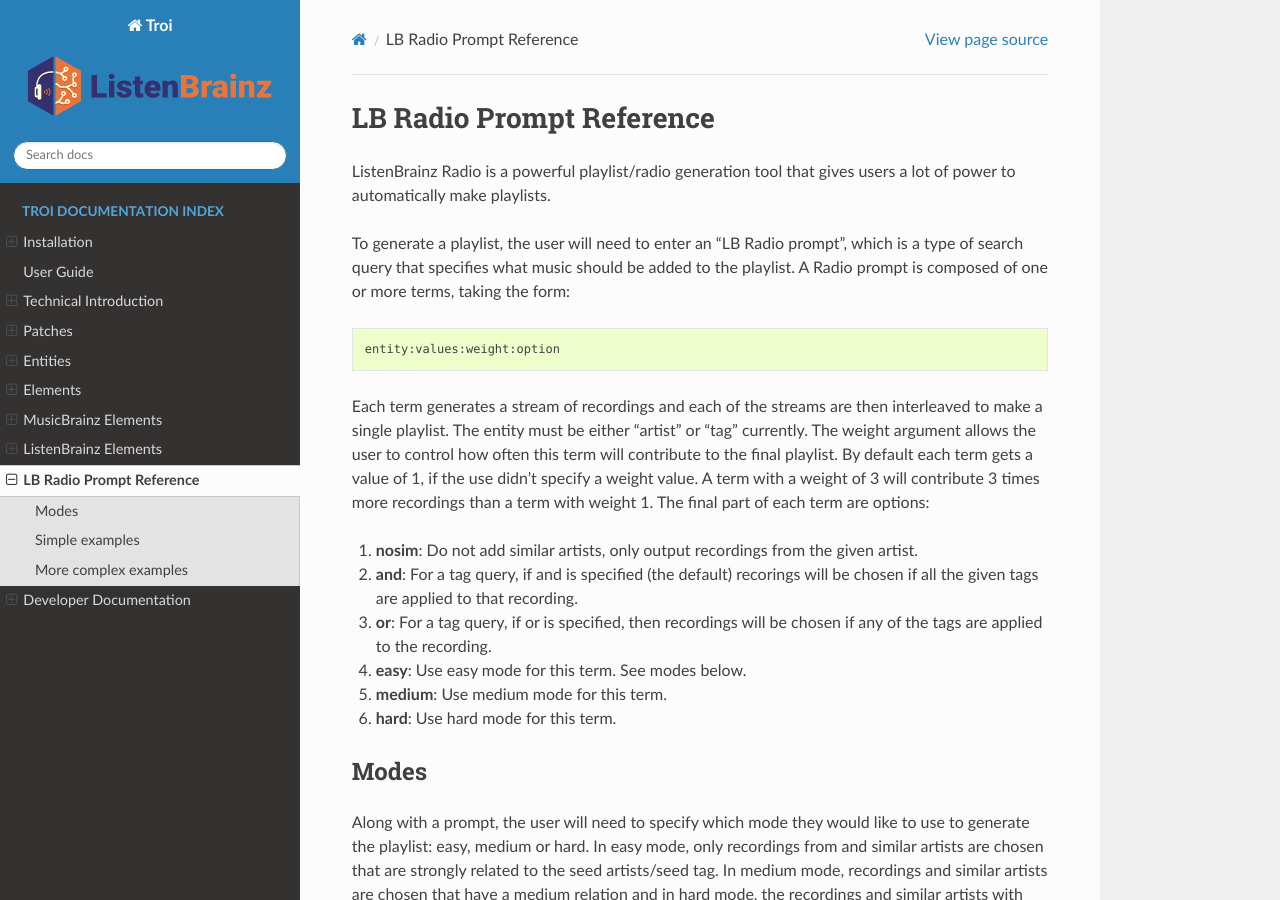
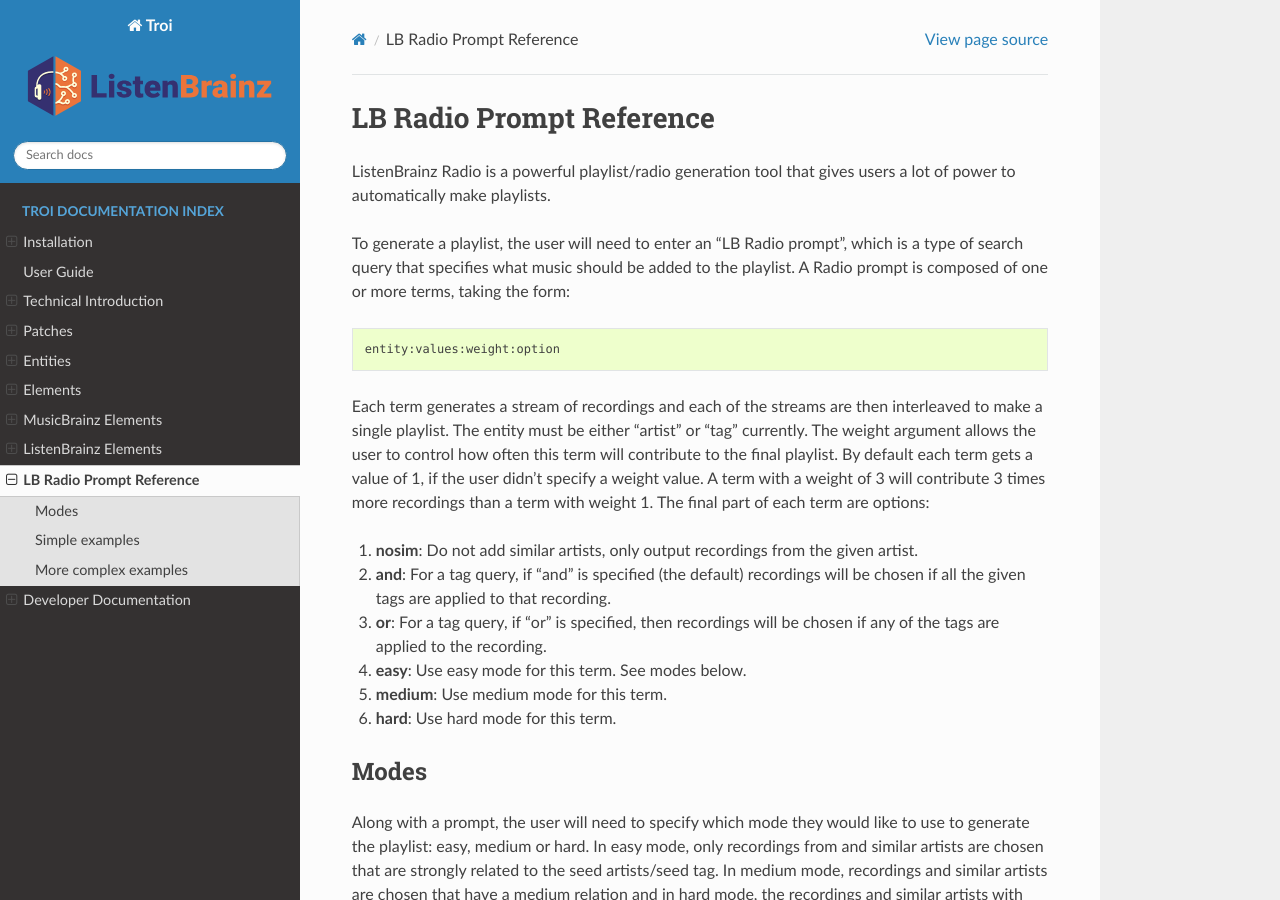
Before and after one commit to metabrainz/troi-recommendation-playground, a Sphinx documentation site: the page built from docs/lb_radio.rst, in a window 1280 px wide and 900 px high. Built offline with Sphinx 7.4.7 and the Read the Docs theme 2.0.0, drawn with Linux system fonts in a browser that asks for light colours.

Commit message:
Fix typos

```diff
--- a/docs/lb_radio.rst
+++ b/docs/lb_radio.rst
@@ -14,18 +14,17 @@
 
 Each term generates a stream of recordings and each of the streams are then interleaved to make a single playlist. The
 entity must be either "artist" or "tag" currently. The weight argument allows the user to control how often this term
-will contribute to the final playlist. By default each term gets a value of 1, if the use didn't specify a weight value.
+will contribute to the final playlist. By default each term gets a value of 1, if the user didn't specify a weight value.
 A term with a weight of 3 will contribute 3 times more recordings than a term with weight 1. The final part of each term
 are options:
 
 
 #. **nosim**: Do not add similar artists, only output recordings from the given artist.
-#. **and**: For a tag query, if and is specified (the default) recorings will be chosen if all the given tags are applied to that recording.
-#. **or**: For a tag query, if or is specified, then recordings will be chosen if any of the tags are applied to the recording.
+#. **and**: For a tag query, if "and" is specified (the default) recordings will be chosen if all the given tags are applied to that recording.
+#. **or**: For a tag query, if "or" is specified, then recordings will be chosen if any of the tags are applied to the recording.
 #. **easy**: Use easy mode for this term. See modes below.
 #. **medium**: Use medium mode for this term.
 #. **hard**: Use hard mode for this term.
-
 
 
 Modes
```
Also changed, not shown: other parts of docs/lb_radio.rst (+1 -1 lines).
